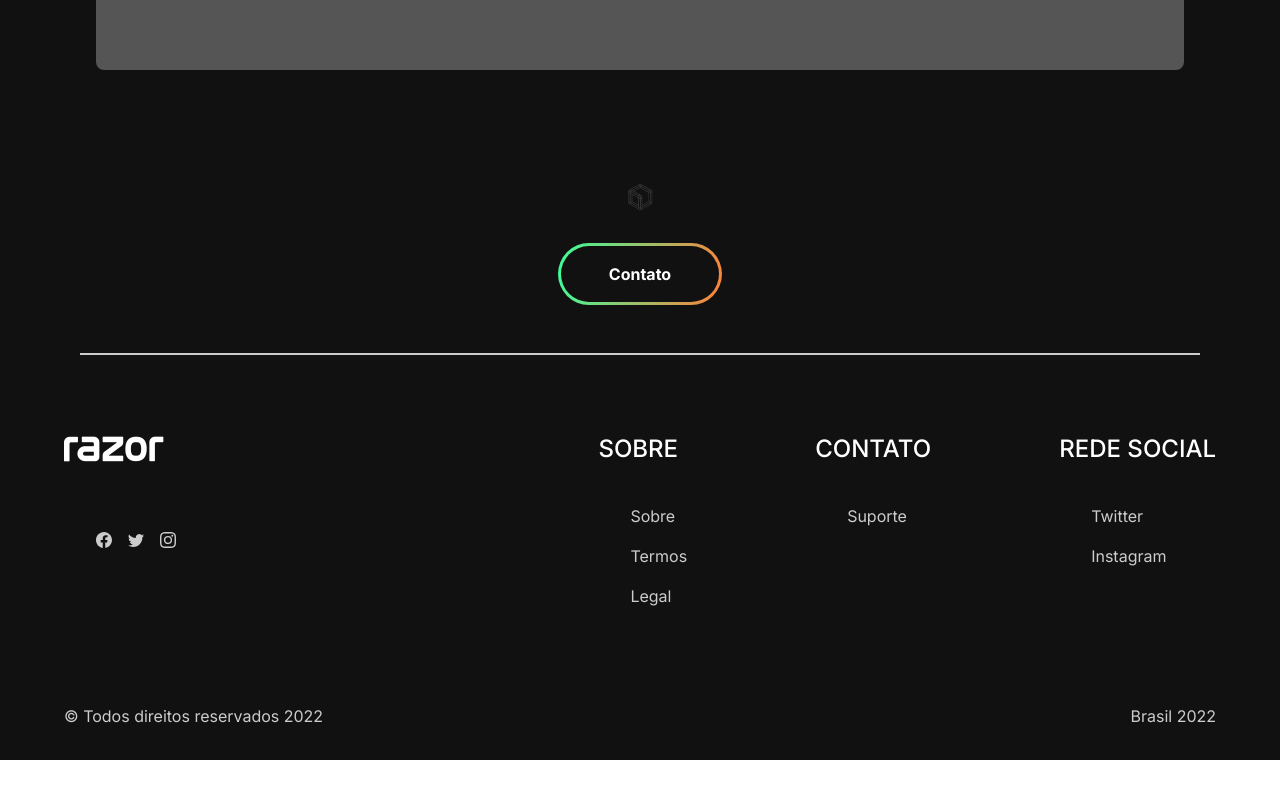
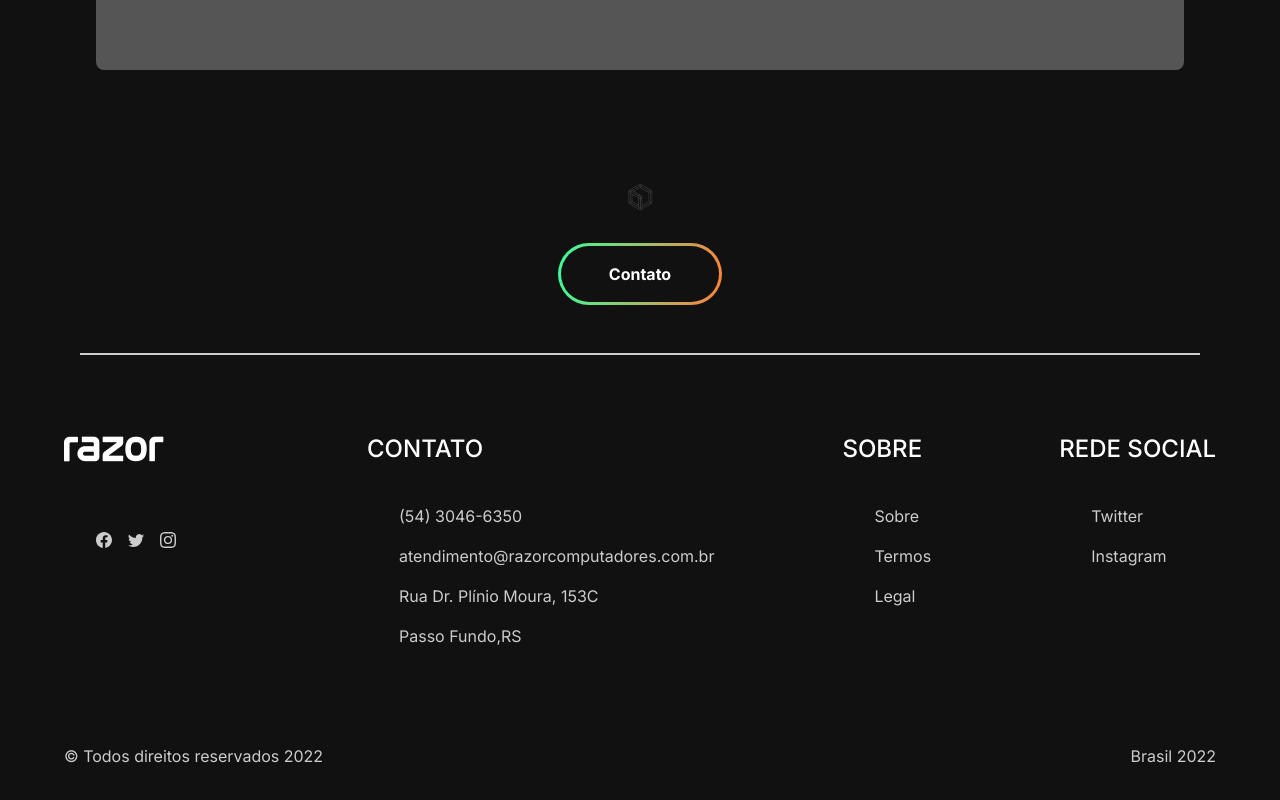
Before and after one commit to Brieffc/Landing-Page-React-TeuFuturo, a React (Create React App) app: page / in a window 1280 px wide. Shown: the part 5029-5829 px from the top of the page. Before the commit the page ends 5789 px from the top, so only its background shows below. Built offline with nearby package versions, Linux system fonts and the light colour scheme; the HTML template or start-up script is replaced by a standard one.

Commit message:
fix footer

```diff
--- a/src/components/Footer.jsx
+++ b/src/components/Footer.jsx
@@ -5,14 +5,19 @@ import { FaTiktok } from "react-icons/fa";
 export default function Footer() {
   const links = [
     {
+      title: "Contato",
+      data: [
+        "(54) 3046-6350",
+        "atendimento@razorcomputadores.com.br",
+        "Rua Dr. Plínio Moura, 153C",
+        "Passo Fundo,RS",
+      ],
+    },
+    {
       title: "Sobre",
       data: ["Sobre", "Termos", "Legal"],
     },
 
-    {
-      title: "Contato",
-      data: ["Suporte"],
-    },
     {
       title: "Rede Social",
       data: ["Twitter", "Instagram"],
```
